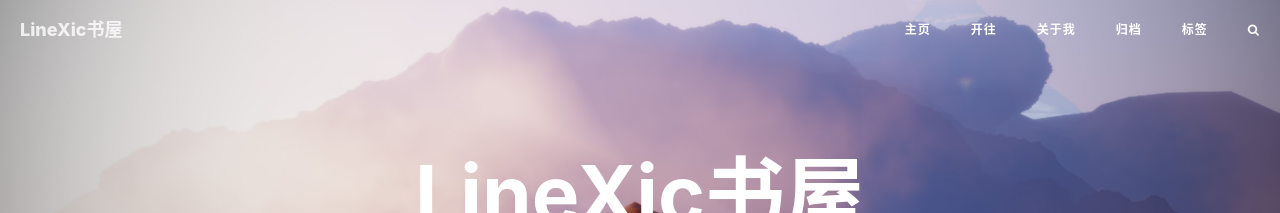
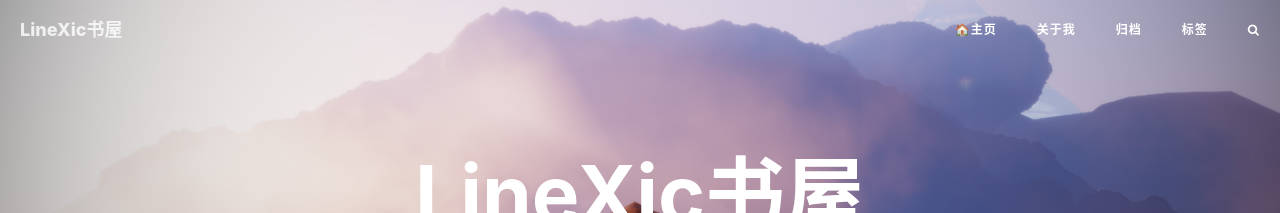
Before and after one commit to LineXic/LineXic-blog, a Jekyll site: the page built from index.html, in a window 1280 px wide and 900 px high. Shown: the top 213 px of the window. Built offline with Jekyll 4.4.1, drawn with Linux system fonts in a browser that asks for light colours; nearby versions of some CDN libraries; the list of posts is cut into pages by our own code; comment, search, counter and statistics services are not loaded.

Commit message:
Update nav.html

```diff
--- a/_includes/nav.html
+++ b/_includes/nav.html
@@ -21,11 +21,9 @@
                 <div class="navbar-collapse">
                     <ul class="nav navbar-nav navbar-right">
                                             <li>
-                            <a href="{{ site.baseurl }}/">主页</a>
+                            <a href="{{ site.baseurl }}/">🏠主页</a>
                         </li>
-<li>
-                            <a href="https://www.travellings.cn/go.html">开往</a>
-                        </li>
+
 <li>
 
                         {% for page in site.pages %}
```
